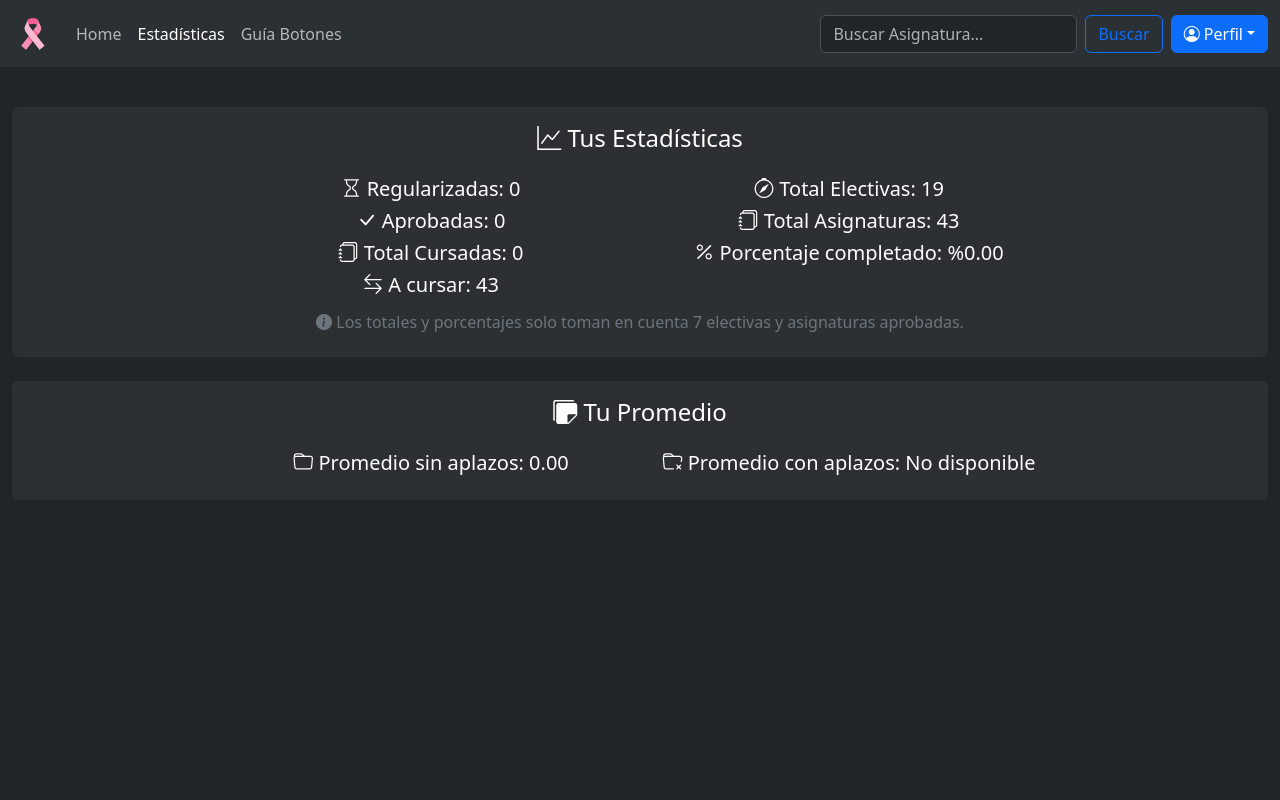
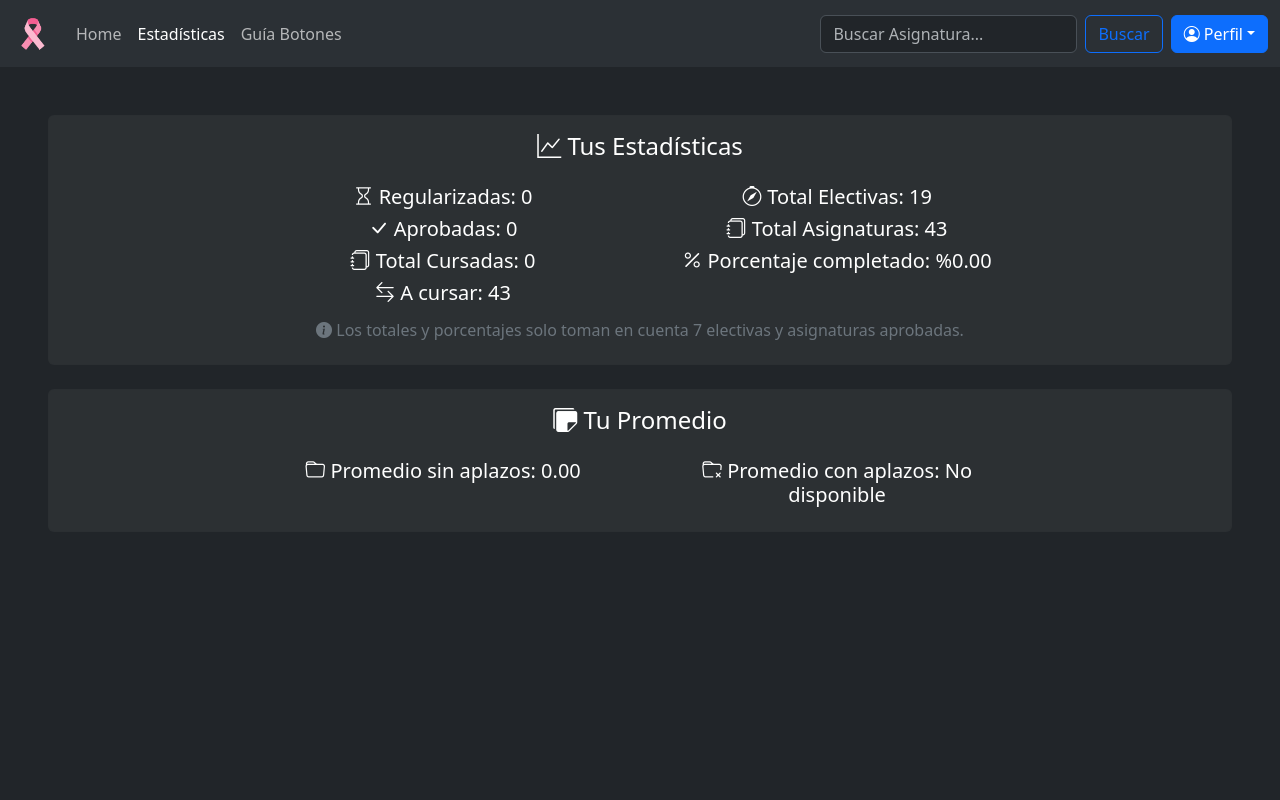
Before and after one commit to FunesFede/materias-web, a React (Vite) app: page /estadisticas in a window 1280 px wide. Shown: the top 800 px of the page. Built offline with nearby package versions, Linux system fonts and the light colour scheme; no server answers; the database is empty; sample sign-in values are in the browser's storage; a web font is replaced by a local one.

Commit message:
Move padding and margins to main container and not components

```diff
--- a/components/estadisticas/EstadisticasC.jsx
+++ b/components/estadisticas/EstadisticasC.jsx
@@ -3,7 +3,7 @@ import asignaturas from "../../data/asignaturas.json";
 
 export default function EstadisticasC({ regularizadas, aprobadas, regularizadasYAprobadas }) {
 	return (
-		<div className='container-fluid container-rounded-dark rounded my-4 py-3 text-white max-width-80'>
+		<div className='container-fluid py-3 container-rounded-dark rounded text-white max-width-80'>
 			<div className='row mb-3'>
 				<h4>
 					<i className='bi bi-graph-up'></i> Tus Estadísticas
--- a/pages/Estadisticas.jsx
+++ b/pages/Estadisticas.jsx
@@ -3,6 +3,7 @@ import React, { useContext } from "react";
 import EstadisticasC from "../components/estadisticas/EstadisticasC.jsx";
 import AsignaturasContext from "../utils/contexts/AsignaturasContext.js";
 import Promedio from "../components/estadisticas/Promedio.jsx";
+import { NavLink } from "react-router";
 
 export default function Estadisticas() {
 	const asignaturas = useContext(AsignaturasContext);
@@ -15,7 +16,7 @@ export default function Estadisticas() {
 
 	return (
 		<>
-			<div className='container-fluid py-3 min-vh-100 bg-dark text-white'>
+			<div className='container-fluid p-5 vh-100 bg-dark text-white'>
 				<EstadisticasC aprobadas={aprobadas} regularizadas={regularizadas} regularizadasYAprobadas={regularizadasYAprobadas} />
 				<Promedio />
 			</div>
```
